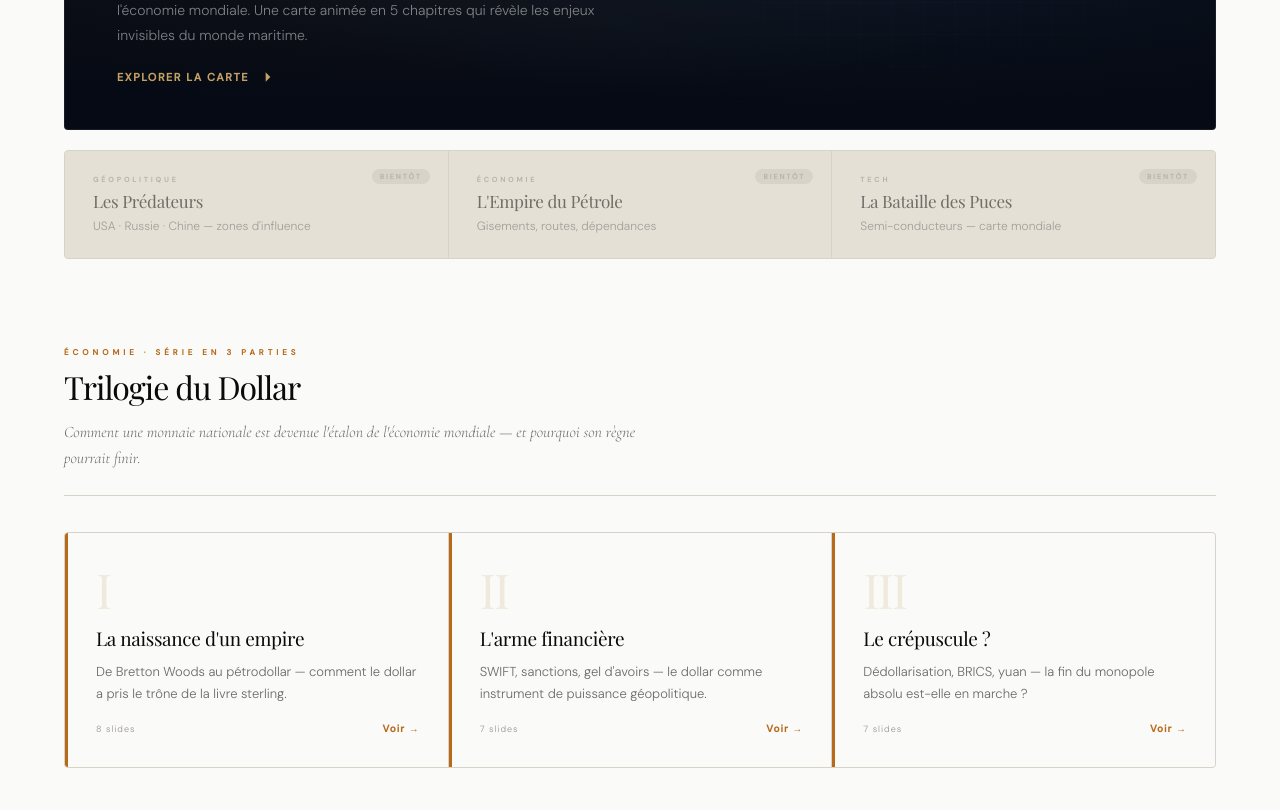
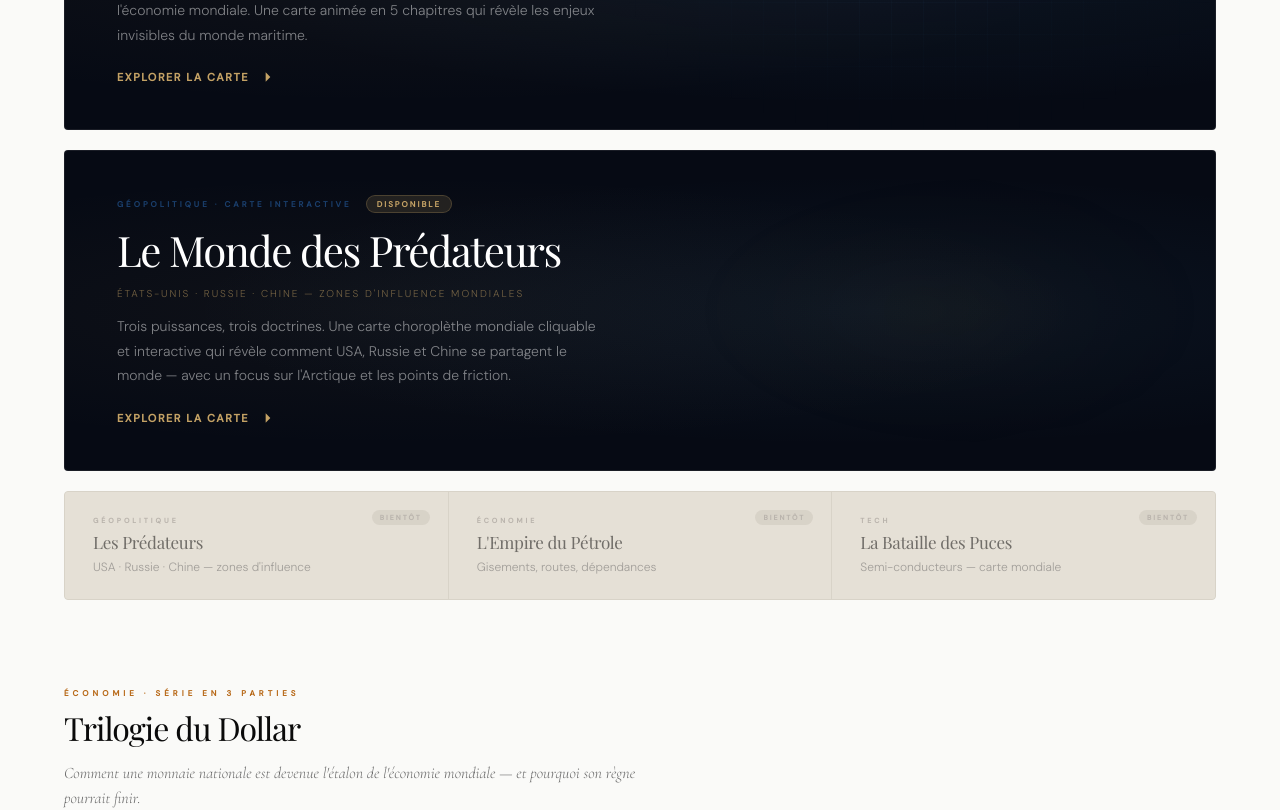
Before and after one commit to SteveMrld/Prisme, a Next.js app: page /visuels in a window 1280 px wide. Shown: the part 900-1710 px from the top of the page. Built offline with nearby package versions, Linux system fonts and the light colour scheme; no server answers; a web font is replaced by a local one.

Commit message:
feat: page Visuels — ajout carte Les Prédateurs en grand format disponible

```diff
--- a/app/visuels/page.tsx
+++ b/app/visuels/page.tsx
@@ -57,6 +57,28 @@ export default function VisuelsPage() {
               <p className={styles.featDesc}>
                 80% du commerce mondial circule sur l'eau. Qui contrôle les mers contrôle l'économie mondiale.
                 Une carte animée en 5 chapitres qui révèle les enjeux invisibles du monde maritime.
+              </p>
+              <div className={styles.featCta}>
+                <span>Explorer la carte</span>
+                <svg width="16" height="16" viewBox="0 0 24 24" fill="currentColor"><path d="M13 5l7 7-7 7M5 12h14"/></svg>
+              </div>
+            </div>
+          </a>
+
+          {/* Prédateurs — carte interactive */}
+          <a href="/visuels/predateurs.html" target="_blank" rel="noopener noreferrer" className={styles.featCard} style={{marginTop:'1px'}}>
+            <div className={styles.featBg}>
+              <div className={styles.featGlobe} style={{background:'radial-gradient(ellipse at 60% 50%, rgba(160,120,32,0.07) 0%, transparent 60%)'}}/>
+            </div>
+            <div className={styles.featBody}>
+              <div className={styles.featEyebrow}>
+                <span className={styles.featTag} style={{color:'var(--geo)'}}>Géopolitique · Carte interactive</span>
+                <span className={styles.featBadge}>Disponible</span>
+              </div>
+              <h3 className={styles.featTitle}>Le Monde des Prédateurs</h3>
+              <p className={styles.featSub}>États-Unis · Russie · Chine — zones d&apos;influence mondiales</p>
+              <p className={styles.featDesc}>
+                Trois puissances, trois doctrines. Une carte choroplèthe mondiale cliquable et interactive qui révèle comment USA, Russie et Chine se partagent le monde — avec un focus sur l&apos;Arctique et les points de friction.
               </p>
               <div className={styles.featCta}>
                 <span>Explorer la carte</span>
@@ -171,7 +193,6 @@ export default function VisuelsPage() {
           </div>
           <div className={styles.upcomingGrid}>
             {[
-              {title:'Les Prédateurs',sub:'USA · Russie · Chine',cat:'Géopolitique'},
               {title:'L\'Afrique recomposée',sub:'La fin d\'un monde',cat:'Géopolitique'},
               {title:'Taïwan',sub:'Le détroit le plus dangereux',cat:'Géopolitique'},
               {title:'BlackRock',sub:'La concentration du capital',cat:'Économie'},
```
